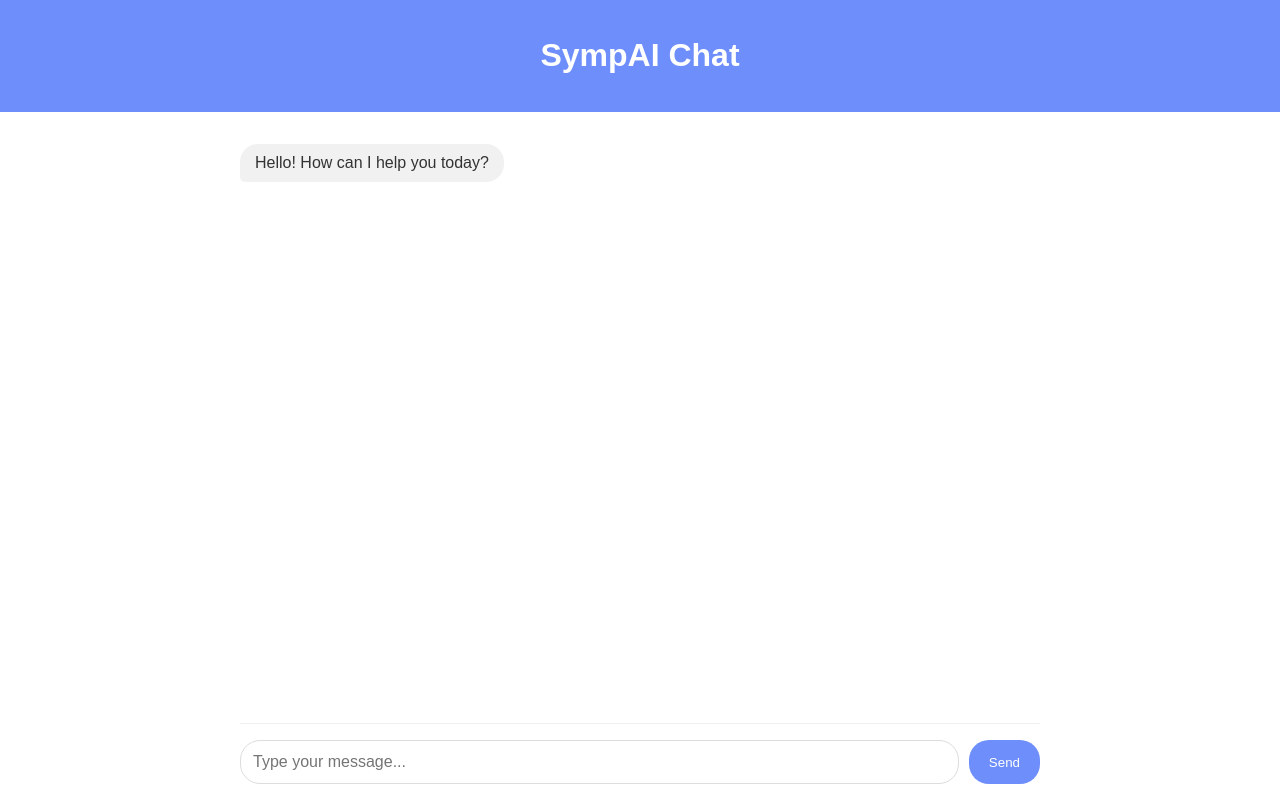
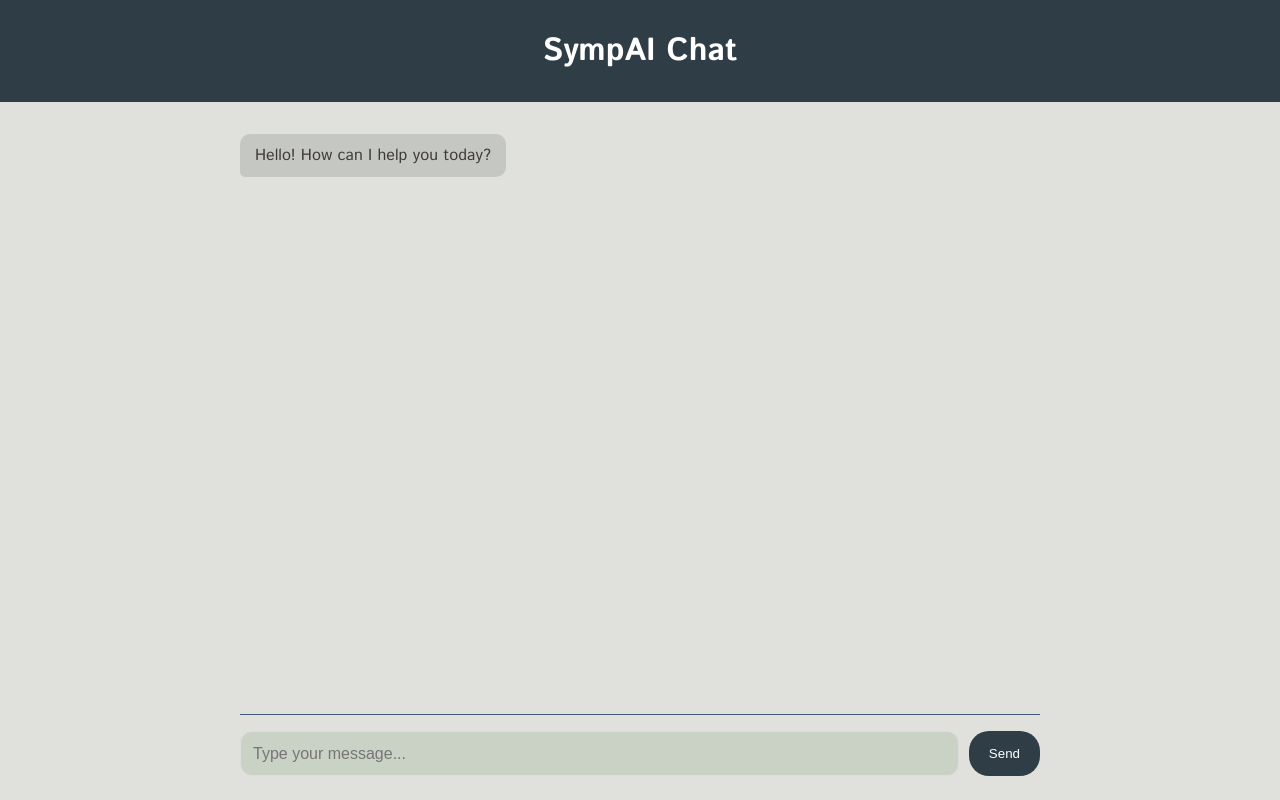
Before and after one commit to AlexChakmakian/sympAI, a React (Create React App) app: page /chat in a window 1280 px wide. Built offline with nearby package versions, Linux system fonts and the light colour scheme.

Commit message:
modified base of chat

```diff
--- a/src/index.css
+++ b/src/index.css
@@ -7,6 +7,7 @@ body {
     sans-serif;
   -webkit-font-smoothing: antialiased;
   -moz-osx-font-smoothing: grayscale;
+  background-color: #E0E1DD;
 }
 
 code {
--- a/src/pages/ChatBotPage.css
+++ b/src/pages/ChatBotPage.css
@@ -3,12 +3,13 @@
   display: flex;
   flex-direction: column;
   height: 100vh;
+  font-family: 'Istok Web', sans-serif;
 }
 
 .chatbot-header {
-  background-color: #6e8efb;
+  background-color: #2F3E46;
   color: white;
-  padding: 1rem;
+  padding: 0.4rem;
   text-align: center;
 }
 
@@ -27,50 +28,52 @@
   overflow-y: auto;
   display: flex;
   flex-direction: column;
-  gap: 1rem;
+  gap: 1.2rem;
   padding: 1rem 0;
 }
 
 .message {
   padding: 10px 15px;
-  border-radius: 18px;
+  border-radius: 10px;
   max-width: 70%;
   word-break: break-word;
 }
 
 .message.user {
   align-self: flex-end;
-  background-color: #6e8efb;
-  color: white;
+  background-color: #ACB7C3;
+  color: #403B3B;
   border-bottom-right-radius: 5px;
 }
 
 .message.bot {
   align-self: flex-start;
-  background-color: #f1f1f1;
-  color: #333;
+  background-color: #C5C7C2;
+  color: #403B3B;
   border-bottom-left-radius: 5px;
 }
 
 .message-input {
   display: flex;
   margin-top: 1rem;
-  border-top: 1px solid #eee;
+  border-top: 1px solid #415A77;
   padding-top: 1rem;
+  margin-bottom: 0.5rem;
 }
 
 .message-input input {
   flex: 1;
   padding: 12px;
   border: 1px solid #ddd;
-  border-radius: 20px;
+  border-radius: 12px;
   margin-right: 10px;
   font-size: 16px;
+  background-color: #CAD2C5;
 }
 
 .message-input button {
-  padding: 12px 20px;
-  background-color: #6e8efb;
+  padding: 15px 20px;
+  background-color: #2F3E46;
   color: white;
   border: none;
   border-radius: 20px;
@@ -79,5 +82,5 @@
 }
 
 .message-input button:hover {
-  background-color: #5d7de8;
+  background-color: #1e293b;
 }
```
